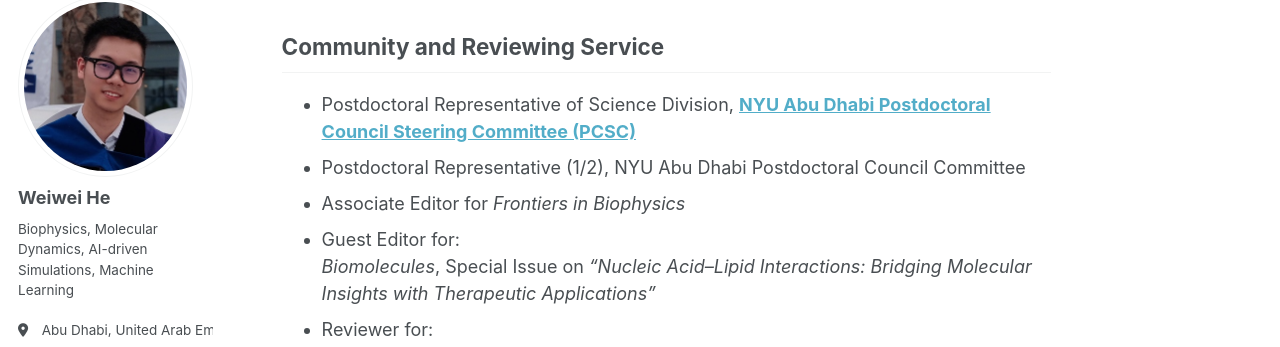
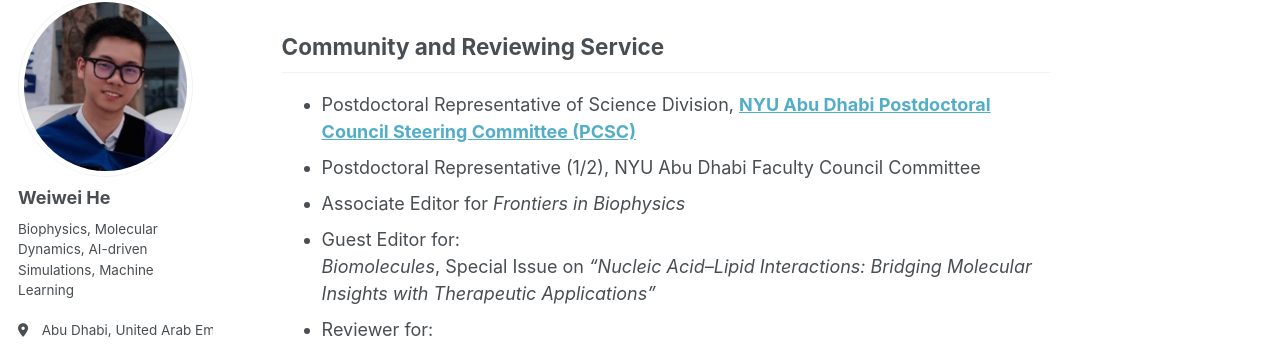
Before and after one commit to Warrenheww/warrenheww.github.io, a Jekyll site: the page built from _pages/about.md, in a window 1280 px wide and 900 px high, scrolled down 1735 px. Shown: the part 103-450 px from the top of the window. Built offline with Jekyll 4.4.1, drawn with Linux system fonts in a browser that asks for light colours; some web fonts are replaced.

Commit message:
Update about.md

```diff
--- a/_pages/about.md
+++ b/_pages/about.md
@@ -54,7 +54,7 @@ My research integrates **molecular dynamics (MD) simulations**, **machine learni
 
 ## Community and Reviewing Service
 - Postdoctoral Representative of Science Division, **[NYU Abu Dhabi Postdoctoral Council Steering Committee (PCSC)](https://nyuad.nyu.edu/en/research/postdoctoral-research/postdoctoral-council.html)**
-- Postdoctoral Representative (1/2), NYU Abu Dhabi Postdoctoral Council Committee
+- Postdoctoral Representative (1/2), NYU Abu Dhabi Faculty Council Committee
 - Associate Editor for *Frontiers in Biophysics*
 - Guest Editor for:
   *Biomolecules*, Special Issue on *"Nucleic Acid–Lipid Interactions: Bridging Molecular Insights with Therapeutic Applications"*
```
